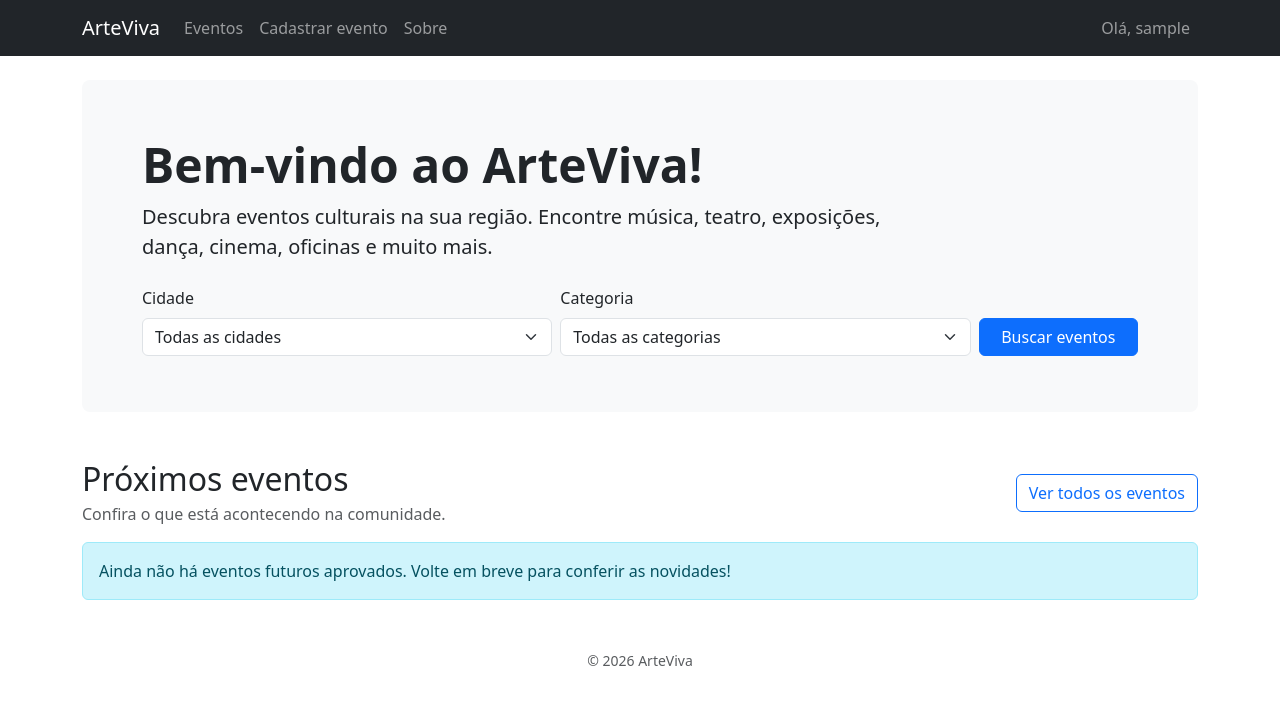
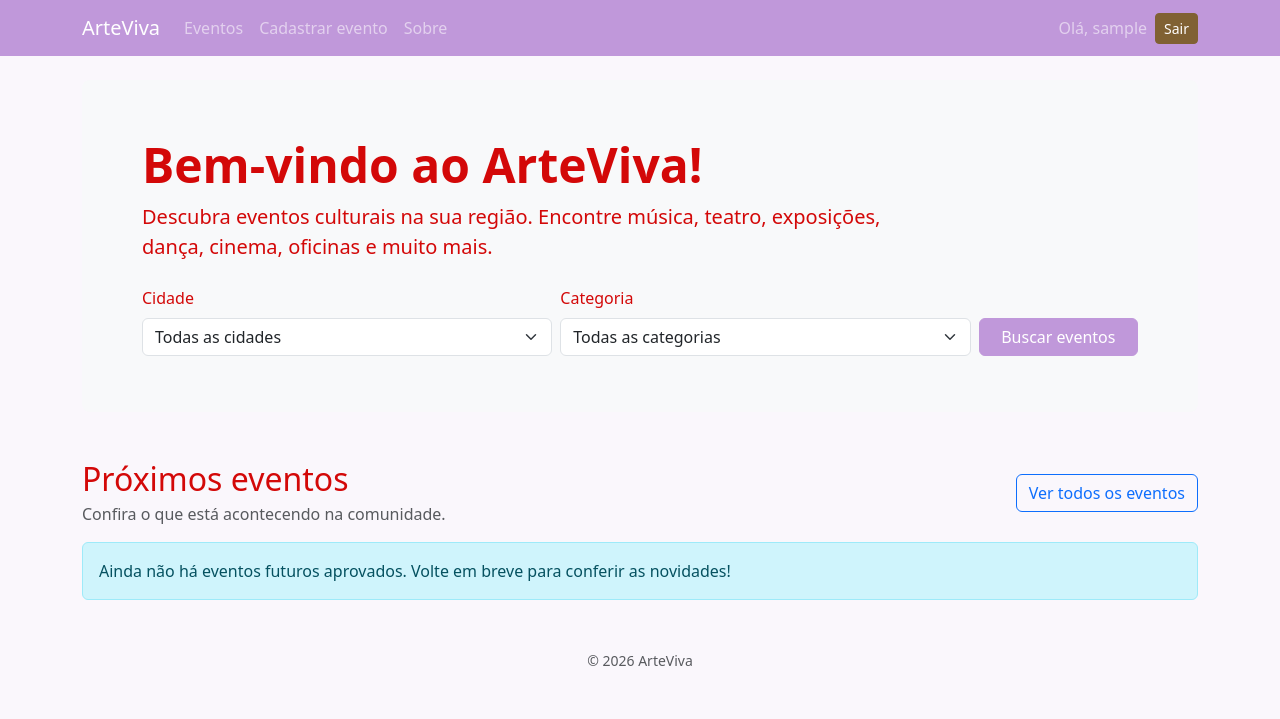
Before and after one commit to wwwziongabrieldeoliveira2010-crypto/ZE_PI_ProjetoArteViva, an ASP.NET Core app: page / in a window 1280 px wide. Shown: the top 719 px of the page. Run offline with ASP.NET Core 8, Linux system fonts and the light colour scheme; the visitor is signed in with stand-in values (Sample User, id 1); the project's own start-up code is not run, and a stand-in starts its controllers and pages.

Commit message:
redirecionamento corrigido, pasta wwwroot junto com css e estilização do site desbloqueada.

```diff
--- a/CrudEF/Controllers/UsuariosController.cs
+++ b/CrudEF/Controllers/UsuariosController.cs
@@ -105,7 +105,8 @@ public class UsuariosController : Controller
         if (!string.IsNullOrEmpty(returnUrl) && Url.IsLocalUrl(returnUrl))
             return Redirect(returnUrl);
 
-        return RedirectToAction("Index, Home");
+
+        return RedirectToAction("Index", "Home");
     }
 
     // ---------- LOGOUT ----------
--- a/CrudEF/Views/Shared/_Layout.cshtml
+++ b/CrudEF/Views/Shared/_Layout.cshtml
@@ -5,20 +5,32 @@
     <meta name="viewport" content="width=device-width, initial-scale=1" />
     <title>@ViewData["Title"] - ArteViva</title>
     <link href="https://cdn.jsdelivr.net/npm/bootstrap@5.3.3/dist/css/bootstrap.min.css" rel="stylesheet" />
+    <link rel="stylesheet" href="~/css/site.css" asp-append-version="true" />
 </head>
 <body>
-    <nav class="navbar navbar-expand-lg navbar-dark bg-dark mb-4">
+    <nav class="navbar navbar-expand-lg navbar-dark navbar-arteviva mb-4">
         <div class="container">
             <a class="navbar-brand" asp-controller="Home" asp-action="Index">ArteViva</a>
+
+            <button class="navbar-toggler" type="button" data-bs-toggle="collapse" data-bs-target="#menu">
+                <span class="navbar-toggler-icon"></span>
+            </button>
+
+            <div class="collapse navbar-collapse" id="menu">
                 <ul class="navbar-nav me-auto">
                     <li class="nav-item"><a class="nav-link" asp-controller="Eventos" asp-action="Index">Eventos</a></li>
                     <li class="nav-item"><a class="nav-link" asp-controller="Eventos" asp-action="Criar">Cadastrar evento</a></li>
                     <li class="nav-item"><a class="nav-link" asp-controller="Home" asp-action="Sobre">Sobre</a></li>
                 </ul>
-            <ul class="navbar-nav">
+                <ul class="navbar-nav align-items-lg-center">
                     @if (User.Identity?.IsAuthenticated == true)
                     {
                         <li class="nav-item"><span class="nav-link">Olá, @User.Identity.Name</span></li>
+                        <li class="nav-item">
+                            <form asp-controller="Usuarios" asp-action="Logout" method="post" class="d-inline">
+                                <button type="submit" class="btn btn-sm btn-destaque">Sair</button>
+                            </form>
+                        </li>
                     }
                     else
                     {
@@ -26,6 +38,7 @@
                         <li class="nav-item"><a class="nav-link" asp-controller="Usuarios" asp-action="Cadastro">Cadastrar</a></li>
                     }
                 </ul>
+            </div>
         </div>
     </nav>
 
--- /dev/null
+++ b/CrudEF/wwwroot/CSS/site.css
@@ -0,0 +1,41 @@
+
+:root {
+    --cor-principal: #c098da;
+    --cor-destaque: #806133;
+    --cor-fundo: #faf7fc;
+    --cor-texto: #d30808;
+}
+
+body {
+    background-color: var(--cor-fundo) !important;
+    color: var(--cor-texto);
+}
+
+.navbar-arteviva {
+    background-color: var(--cor-principal) !important;
+}
+
+.navbar-arteviva .nav-link:hover {
+    color: var(--cor-destaque) !important;
+}
+
+.btn-destaque {
+    background-color: var(--cor-destaque);
+    border-color: var(--cor-destaque);
+    color: #fff;
+}
+
+.btn-destaque:hover {
+    filter: brightness(0.9);
+    color: #fff;
+}
+
+.btn-primary {
+    background-color: var(--cor-principal);
+    border-color: var(--cor-principal);
+}
+
+.btn-primary:hover {
+    background-color: var(--cor-destaque);
+    border-color: var(--cor-destaque);
+}
```
Lines whose indentation alone changed are shown as unchanged.
